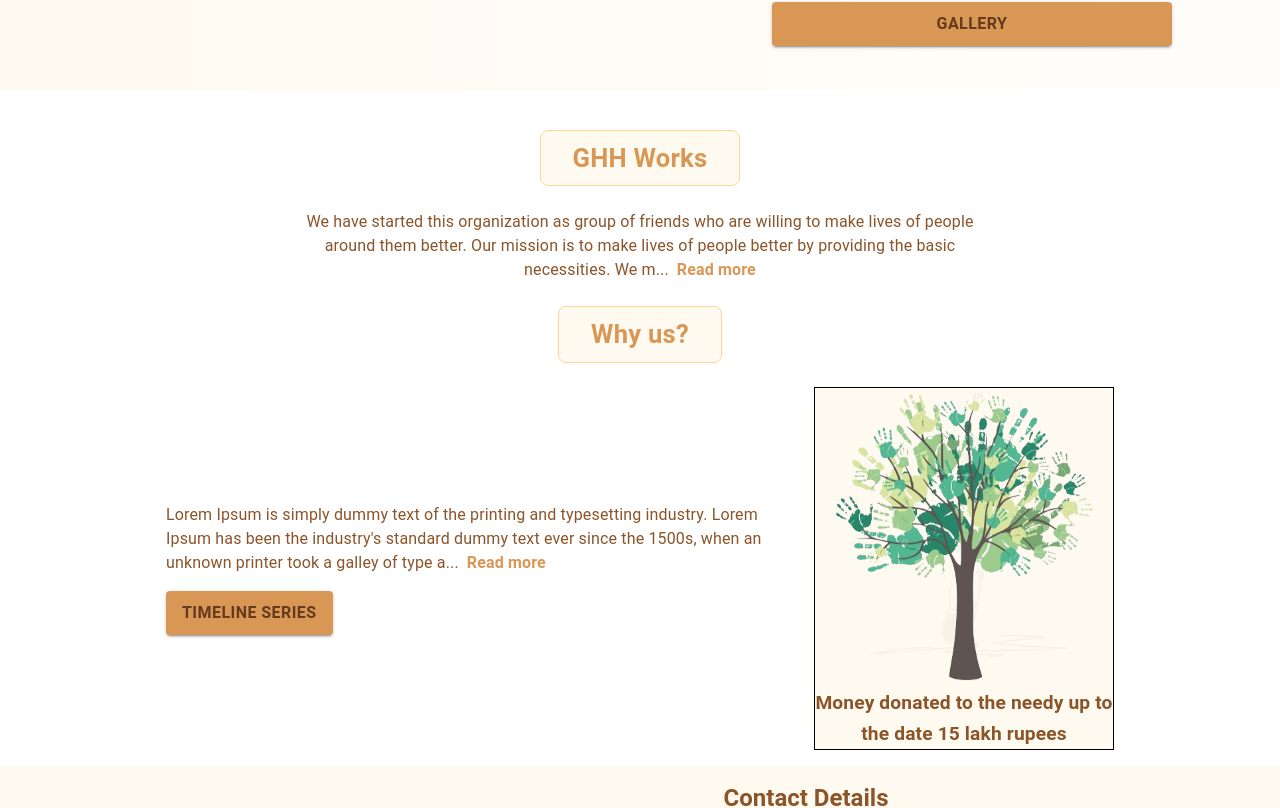
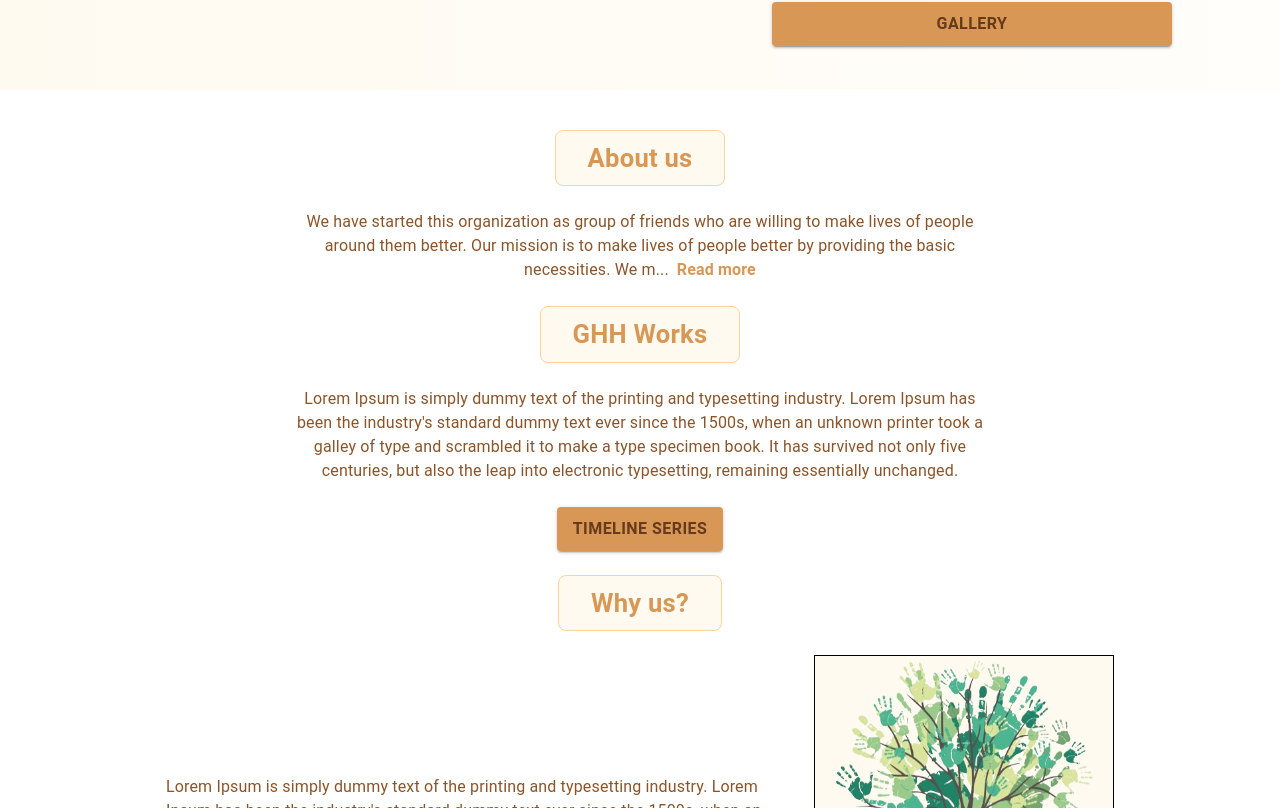
Before and after one commit to darshan1005/GHH-org, a React (Vite) app: page / in a window 1280 px wide. Shown: the part 612-1420 px from the top of the page. Built offline with nearby package versions, Linux system fonts and the light colour scheme; a web font is replaced by a local one.

Commit message:
GHH-About us changes

```diff
--- a/src/Components/About/AboutGhh.jsx
+++ b/src/Components/About/AboutGhh.jsx
@@ -13,6 +13,9 @@ const AboutUs =
 
 const whyUs =
   "Lorem Ipsum is simply dummy text of the printing and typesetting industry. Lorem Ipsum has been the industry's standard dummy text ever since the 1500s, when an unknown printer took a galley of type and scrambled it to make a type specimen book. It has survived not only five centuries, but also the leap into electronic typesetting, remaining essentially unchanged. It was popularised in the 1960s with the release of Letraset sheets containing Lorem Ipsum passages, and more recently with desktop publishing software like Aldus PageMaker including versions of Lorem Ipsum.";
+
+const GhhWorks =
+  "Lorem Ipsum is simply dummy text of the printing and typesetting industry. Lorem Ipsum has been the industry's standard dummy text ever since the 1500s, when an unknown printer took a galley of type and scrambled it to make a type specimen book. It has survived not only five centuries, but also the leap into electronic typesetting, remaining essentially unchanged.";
 
 const images = [
   {
@@ -45,15 +48,23 @@ export const About = () => {
         backgroundColor: theme.palette.background.default,
       }}
     >
-      {/* About Us Heading */}
+      {/* About Us */}
+      <TitleHeader title={"About us"} />
+      <Box sx={{ maxWidth: "700px" }}>
+        <TruncatedText text={AboutUs} textAlign="center" truncatedValue={200} />
+      </Box>
+      {/* GHH Works */}
       <TitleHeader title={"GHH Works"} />
-      {/* About Us Text */}
-      <Box sx={{ maxWidth: "700px" }}>
-        <TruncatedText text={AboutUs} textAlign="center" />
+      <Box sx={{ maxWidth: "700px", mb: { xs: 1, md: 3 } }}>
+        <TruncatedText text={GhhWorks} textAlign="center" />
       </Box>
-      {/* Why Us Heading */}
+      <TargetButton
+        title={"TimeLine Series"}
+        to={"/timeLine"}
+        setWidth={true}
+      />
+      {/* Why Us */}
       <TitleHeader title={"Why us?"} />
-      {/* Why Us Text */}
       <Box
         sx={{
           display: "flex",
@@ -63,22 +74,15 @@ export const About = () => {
           justifyContent: "center",
         }}
       >
-        {/* Text and Button Section */}
         <Box
           sx={{
             width: { xs: "100%", md: "50%" },
             display: "flex",
-            flexDirection: "column",
             alignItems: { xs: "center", md: "flex-start" },
             justifyContent: "center",
           }}
         >
-          <TruncatedText text={whyUs} />
-          <TargetButton
-            title={"TimeLine Series"}
-            to={"/timeLine"}
-            setWidth={true}
-          />
+          <TruncatedText text={whyUs} truncatedValue={300} />
         </Box>
 
         {/* Image Section */}
@@ -91,18 +95,17 @@ export const About = () => {
             background: theme.palette.background.main,
           }}
         >
-          <Box>
-            <ImageAnimation images={images} />
-          </Box>
+          <ImageAnimation images={images} />
           <Typography
             variant="h6"
             fontWeight={600}
             textAlign="center"
             sx={{
               fontSize: { xs: "1rem", sm: "1.2rem" },
+              lineHeight: 1.3,
             }}
           >
-            Money donated to the needy up to the date 15 lakh rupees
+            Money donated by us to the needy till the date 15 lakh rupees
           </Typography>
         </Box>
       </Box>
--- a/src/Components/TruncatedText/TruncatedText.jsx
+++ b/src/Components/TruncatedText/TruncatedText.jsx
@@ -2,7 +2,7 @@ import { useState } from "react";
 import { Box, Typography, useTheme } from "@mui/material";
 import PropTypes from "prop-types";
 
-export const TruncatedText = ({ text, textAlign }) => {
+export const TruncatedText = ({ text, textAlign, truncatedValue }) => {
   const theme = useTheme();
   const [showFullText, setShowFullText] = useState(false);
 
@@ -10,7 +10,7 @@ export const TruncatedText = ({ text, textAlign }) => {
     setShowFullText((prev) => !prev);
   };
 
-  const isTextLong = text.length > 200;
+  const isTextLong = text.length > truncatedValue;
 
   return (
     <Typography
@@ -25,7 +25,7 @@ export const TruncatedText = ({ text, textAlign }) => {
     >
       {isTextLong ? (
         <>
-          {showFullText ? text : `${text.substring(0, 200)}...`}
+          {showFullText ? text : `${text.substring(0, truncatedValue)}...`}
           <Box
             component="span"
             onClick={handleToggleText}
@@ -51,4 +51,5 @@ export const TruncatedText = ({ text, textAlign }) => {
 TruncatedText.propTypes = {
   text: PropTypes.string.isRequired,
   textAlign: PropTypes.string,
+  truncatedValue: PropTypes.number,
 };
```
